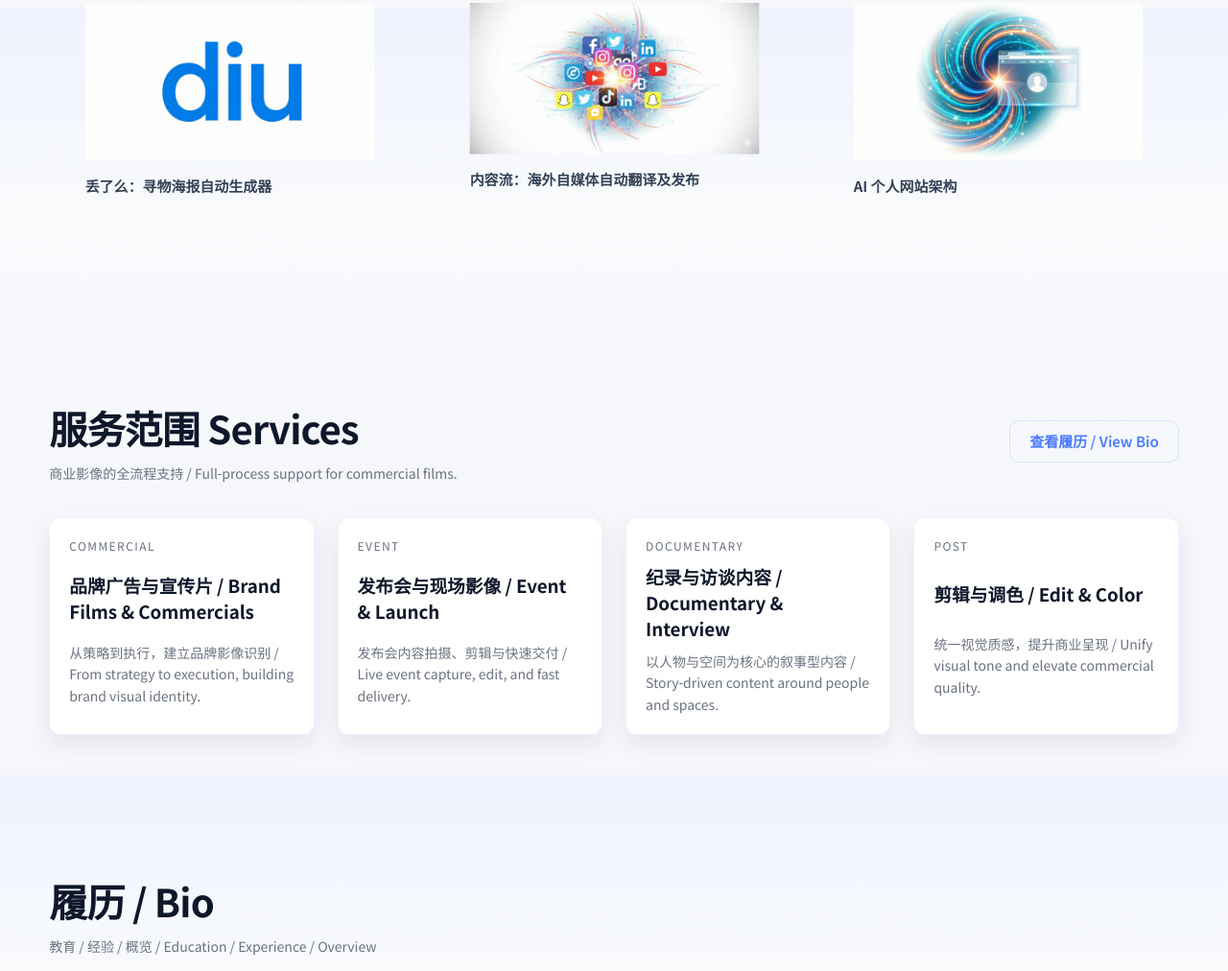
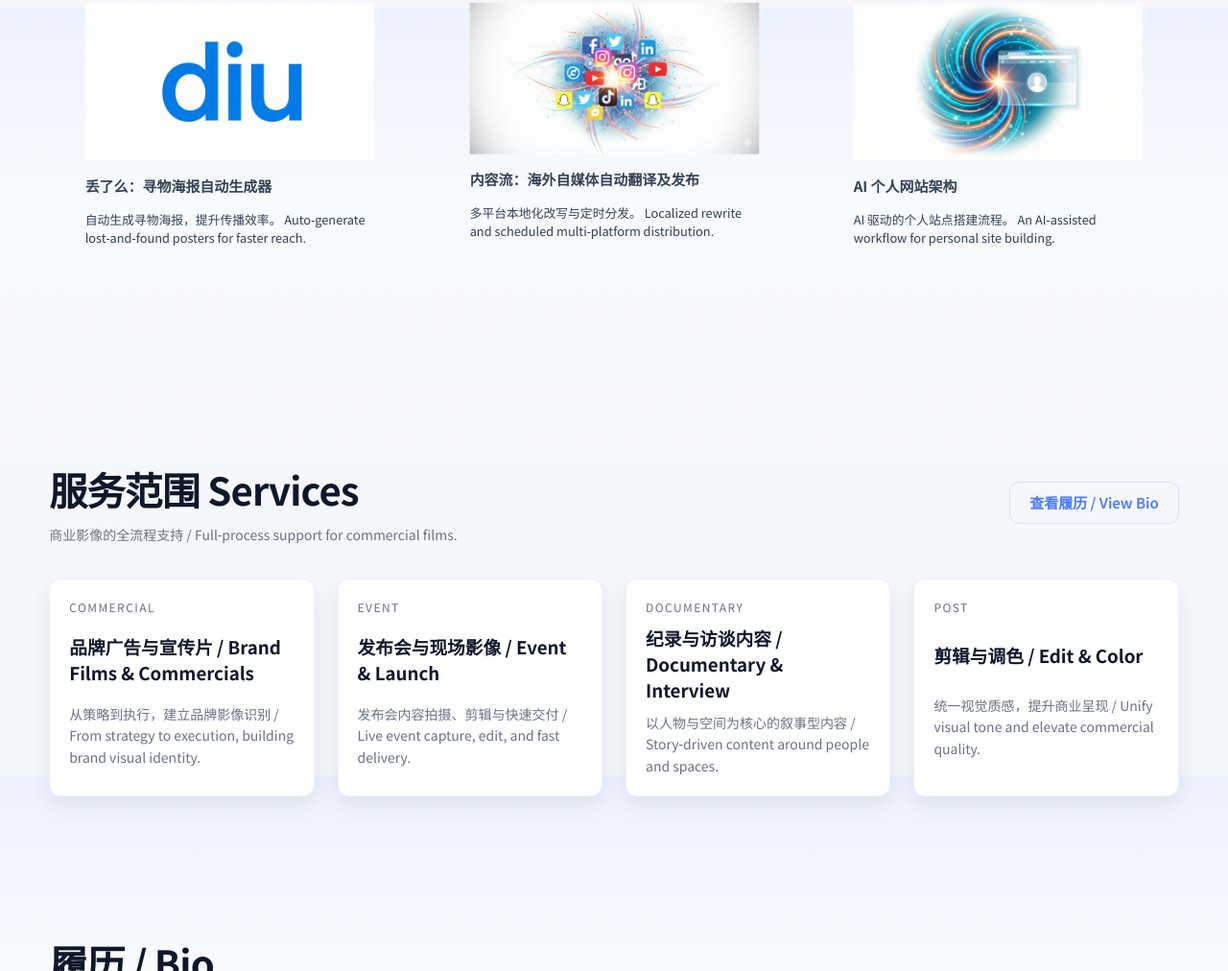
Before and after one commit to 711stoner/an-portfolio, a plain HTML site: page index.html in a window 1280 px wide. Shown: the part 2392-3404 px from the top of the page at 96% size. Drawn offline with Linux system fonts and the light colour scheme.

Commit message:
首页 AI 卡片补充双语简介

```diff
--- a/index.html
+++ b/index.html
@@ -93,6 +93,10 @@
                 <h3 class="text-lg font-semibold">
                   <span class="block">丢了么：寻物海报自动生成器</span>
                 </h3>
+                <p class="mt-2 text-sm text-slate-600">
+                  <span class="block">自动生成寻物海报，提升传播效率。</span>
+                  <span class="block text-slate-400">Auto‑generate lost‑and‑found posters for faster reach.</span>
+                </p>
               </div>
             </a>
 
@@ -124,6 +128,10 @@
                 <h3 class="text-lg font-semibold">
                   <span class="block">内容流：海外自媒体自动翻译及发布</span>
                 </h3>
+                <p class="mt-2 text-sm text-slate-600">
+                  <span class="block">多平台本地化改写与定时分发。</span>
+                  <span class="block text-slate-400">Localized rewrite and scheduled multi‑platform distribution.</span>
+                </p>
               </div>
             </a>
 
@@ -152,6 +160,10 @@
                 <h3 class="text-lg font-semibold">
                   <span class="block">AI 个人网站架构</span>
                 </h3>
+                <p class="mt-2 text-sm text-slate-600">
+                  <span class="block">AI 驱动的个人站点搭建流程。</span>
+                  <span class="block text-slate-400">An AI‑assisted workflow for personal site building.</span>
+                </p>
               </div>
             </a>
           </section>
```
